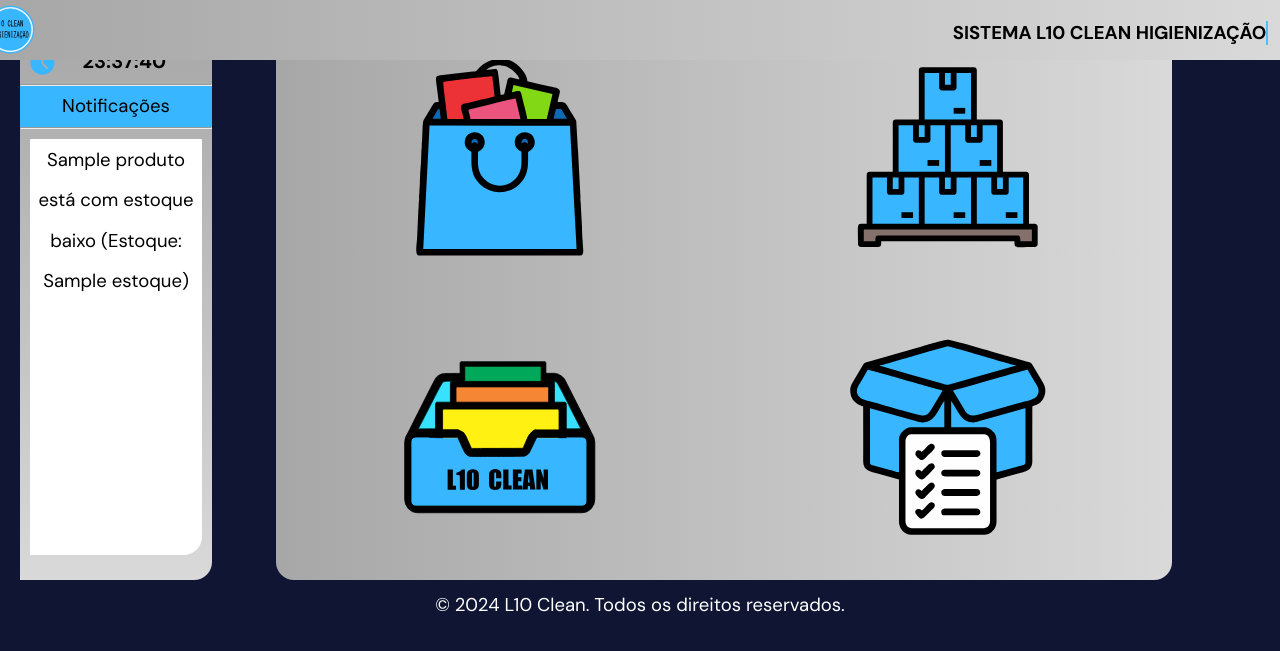
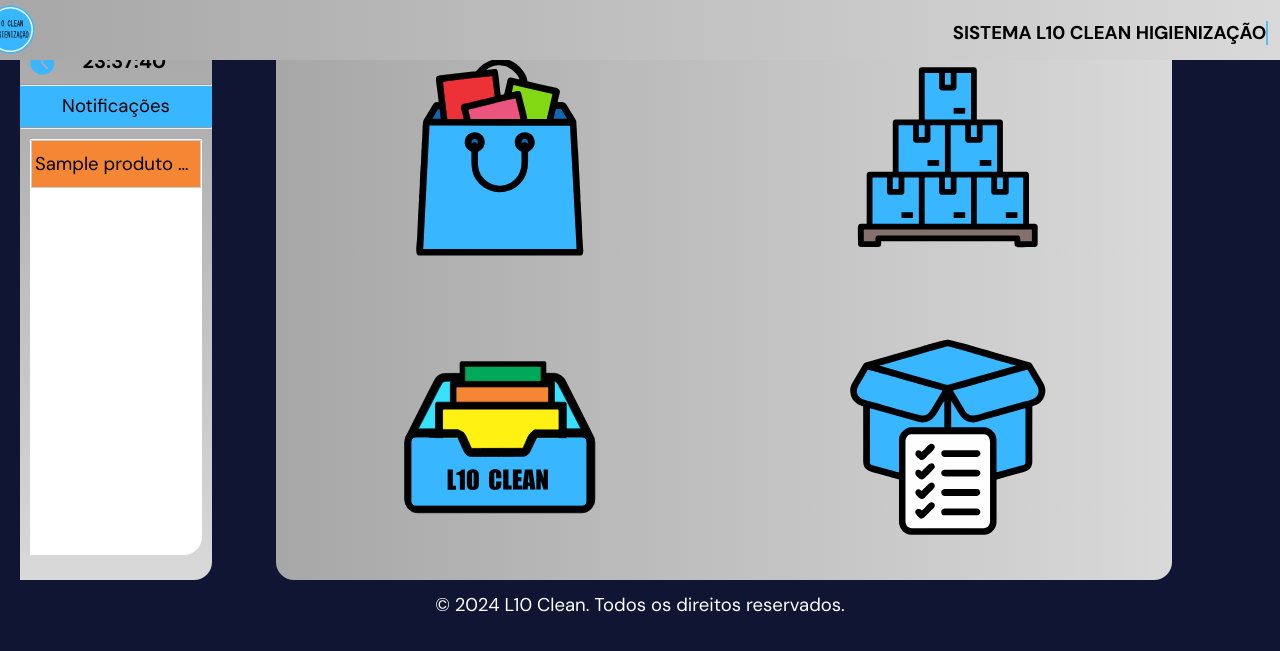
Before and after one commit to Eberty20/PIL10CLEAN, a Django app: template Projeto-Integrador-1-master/estoque/projeto/core/templates/index.html in a window 1280 px wide. Shown: the top 651 px of the page. Run offline with Django 3.2, Linux system fonts and the light colour scheme; the template is opened without the code that fills it: most values are stand-ins (such as "Sample title", 1, 10 or a date in 2020); some libraries are stand-ins or nearby versions.

Commit message:
Add files via upload

```diff
--- a/Projeto-Integrador-1-master/estoque/projeto/core/static/css/components/sidenav.css
+++ b/Projeto-Integrador-1-master/estoque/projeto/core/static/css/components/sidenav.css
@@ -13,6 +13,7 @@
     min-width: 82px;
     width: 15vw;
     z-index: 2;
+    display: block;
 }
 
 .container {
--- a/Projeto-Integrador-1-master/estoque/projeto/core/static/css/globals.css
+++ b/Projeto-Integrador-1-master/estoque/projeto/core/static/css/globals.css
@@ -1,3 +1,23 @@
+.scroll-horizontal {
+  overflow-x: auto;
+  white-space: nowrap; /* Evita quebrar a linha para que o texto longo não seja quebrado */
+}
+
+.notificacao {
+  border: 1px solid #ccc;
+  padding: 3px;
+  margin-bottom: 10px;
+  background-color: #F58634;
+}
+
+.notificacao p {
+  overflow: hidden;
+  text-overflow: ellipsis; /* Adiciona reticências (...) quando o texto é cortado */
+}
+
+
+
+
 * {
     margin: 0;
     padding: 0;
--- a/Projeto-Integrador-1-master/estoque/projeto/core/static/js/index.js
+++ b/Projeto-Integrador-1-master/estoque/projeto/core/static/js/index.js
@@ -1,4 +1,25 @@
+document.addEventListener('DOMContentLoaded', function() {
+    const linksNotificacoes = document.querySelectorAll('.link-notificacao');
 
+    linksNotificacoes.forEach(function(link) {
+        link.addEventListener('click', function(event) {
+            event.preventDefault(); // Previne o comportamento padrão do link
+
+            const idNotificacao = this.getAttribute('data-id');
+            const notificacao = document.getElementById('notificacao' + idNotificacao);
+
+            // Aqui você pode enviar uma solicitação AJAX para remover a notificação do banco de dados
+            // Por enquanto, apenas vamos removê-la da interface do usuário
+            notificacao.remove();
+
+            // Enviar solicitação AJAX para excluir a notificação do banco de dados
+            fetch(`/excluir-notificacao/${idNotificacao}/`)
+                .then(response => response.json())
+                .then(data => console.log(data)) // Exibir mensagem de resposta (opcional)
+                .catch(error => console.error('Erro:', error));
+        });
+    });
+});
 document.addEventListener('DOMContentLoaded', function () {
     // Selecione todas as imagens dentro de elementos com a classe 'imagens'
     const imagens = document.querySelectorAll('.imagens img');
```
Also changed, not shown: Projeto-Integrador-1-master/estoque/projeto/core/static/css/nav3.css (+24 -1 lines).
